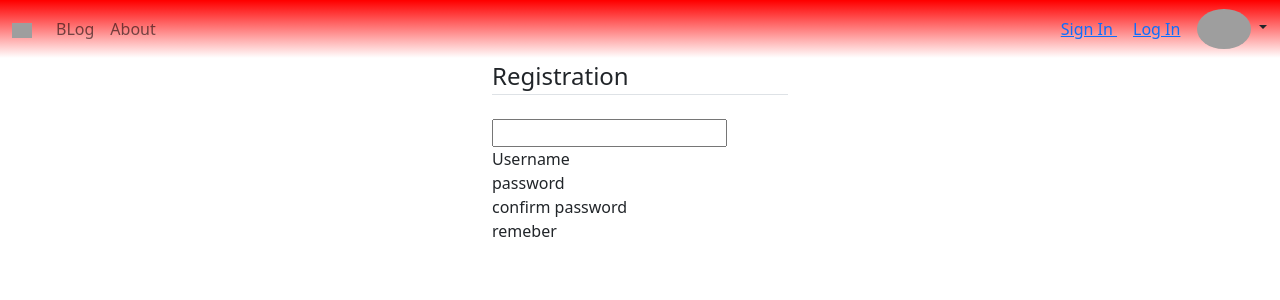
After one commit to SurajRaika/FlaskBlog, a Flask app: template templates/registration.html in a window 1280 px wide. The commit adds this page. Shown: the top 300 px of the page. Run offline with Flask 2, Linux system fonts and the light colour scheme; the template is opened without the code that fills it: values that come from a table or form of the project are taken from there, others are empty; grey boxes are pictures that could not be loaded.

Commit message:
Second
Optimised for Form , adding form_lable and form_input are left in Html

```diff
--- /dev/null
+++ b/form.py
@@ -0,0 +1,20 @@
+from flask_wtf import FlaskForm
+from wtforms import StringField , EmailField ,PasswordField ,BooleanField , SubmitField
+from wtforms.validators import DataRequired , Length , Email , EqualTo
+
+
+
+class RegistrationForm(FlaskForm):
+    username=StringField('Username',validators=[DataRequired(),Length(min=5,max=20)])
+    email=EmailField('Email Address',validators=[DataRequired(),Length(min=4,max=20) ,Email()])
+    password=PasswordField('Password',validators=[DataRequired(),Length(min=4)])
+    confir_password=PasswordField('Password',validators=[DataRequired(),Length(min=4) ,EqualTo('password') ])
+    submit = SubmitField('Sign up')
+
+
+class LoginForm(FlaskForm):
+    username=StringField('Username',validators=[DataRequired(),Length(min=5,max=20)])
+    email=EmailField('Email Address',validators=[DataRequired(),Length(min=4,max=20) ,Email()])
+    password=PasswordField('Password',validators=[DataRequired(),Length(min=4)])
+    remember = BooleanField('Remember me')
+    submit = SubmitField('Login Form')
--- a/run.py
+++ b/run.py
@@ -1,5 +1,5 @@
 from flask import Flask , render_template
-
+from form import RegistrationForm
 app=Flask(__name__)
 
 data = [{'author':'Suraj','title':'Not What you think in machine learning','content':'As we know guys that today everyyyyyyyy one is waitingggggg for some ......','date_posted':'April 20 2020'},{'author':'Ravi','title':'Running a love stry ','content':'so story begin with ','date_posted':'march 20 2020'}]
@@ -9,9 +9,18 @@ data = [{'author':'Suraj','title':'Not What you think in machine learning','cont
 def home():
     return render_template("home.html",posts=data)
 
+@app.route("/about")
+def about():
+    return render_template("about.html")
+
 @app.route("/login")
 def login():
     return render_template("login.html" )
 
+@app.route("/registration")
+@app.route("/signin")
+def registration():
+    return render_template("registration.html" )
+
 if __name__=="__main__":
     app.run(debug=True)
--- /dev/null
+++ b/templates/about.html
@@ -0,0 +1,4 @@
+{% extends 'layout.html' %}
+{% block content %}
+<h1>About</h1>
+{% endblock content %}
--- a/templates/layout.html
+++ b/templates/layout.html
@@ -34,19 +34,19 @@
                 <!-- Left links -->
                 <ul class="navbar-nav me-auto mb-2 mb-lg-0">
                     <li class="nav-item ">
-                        <a class="nav-link" href="#">BLog</a>
+                        <a class="nav-link" href="{{ url_for('home') }}">BLog</a>
                     </li>
                     <li class="nav-item">
-                        <a class="nav-link" href="#">About</a>
+                        <a class="nav-link" href="{{ url_for('about') }}">About</a>
                     </li>
 
                 </ul>
                 <!-- Left links -->
                 <div class=" First_Visit ">
-                    <a href="#" class="">
+                    <a href="{{ url_for('registration') }}" class="">
                         Sign In
                     </a>
-                    <a href="#" class="m-3">
+                    <a href="{{ url_for('login') }}" class="m-3">
                         Log In
                     </a>
                 </div>
--- /dev/null
+++ b/templates/registration.html
@@ -0,0 +1,28 @@
+{% extends 'layout.html' %}
+{% block content %}
+
+<div class="container  w-25">
+    <fieldset class="form-group  ">
+        <legend class="border-bottom mb-4">Registration</legend>
+        <div class="form-group">
+        {{form.username}}
+        </div>
+        <div class="form-group">
+          Username
+        </div>
+        <div class="form-group">
+            password
+        </div>
+        <div class="form-group">
+           confirm password
+        </div>
+        <div class="form-group">
+            remeber
+        </div>
+
+    </fieldset>
+</div>
+
+
+
+{% endblock content %}
```
Also changed, not shown: templates/signin.html (deleted).
